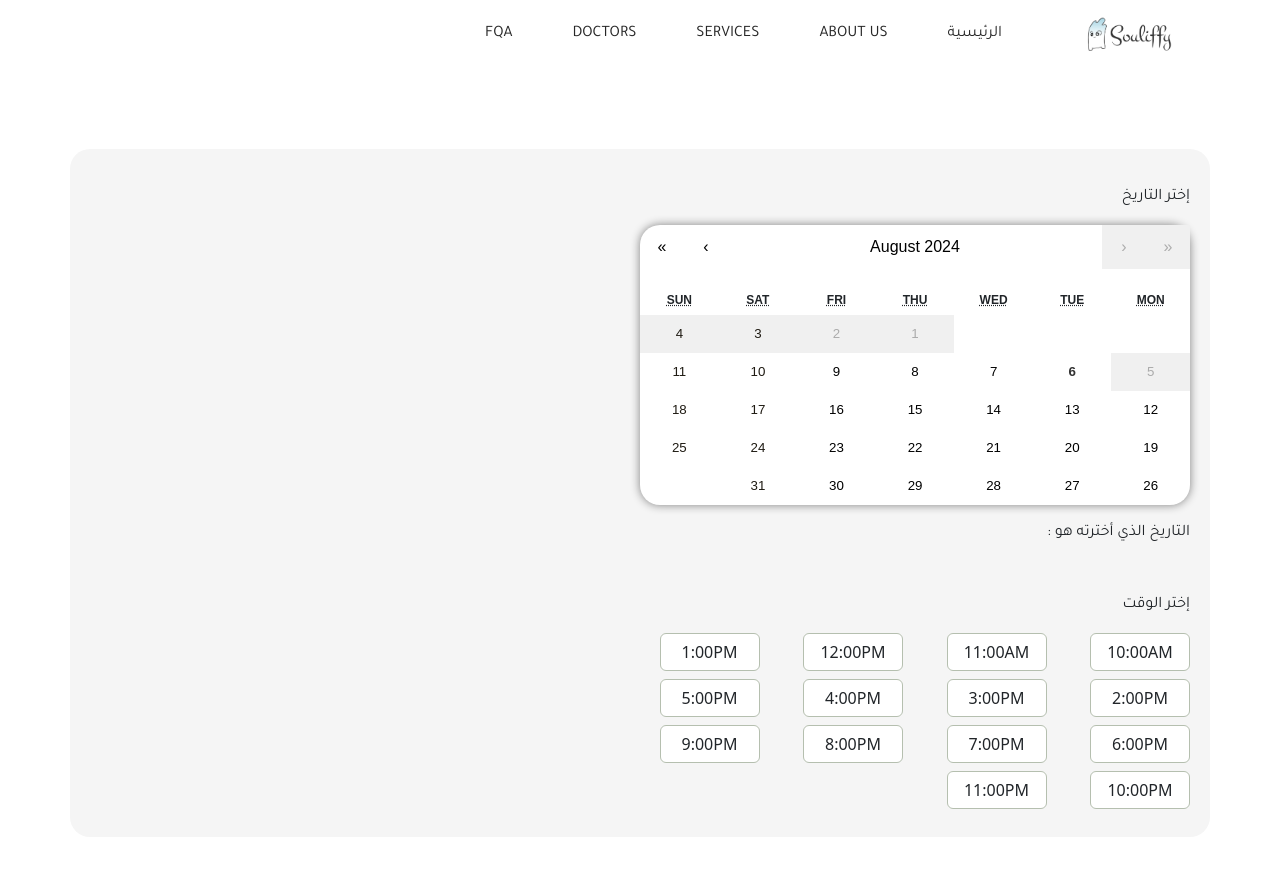
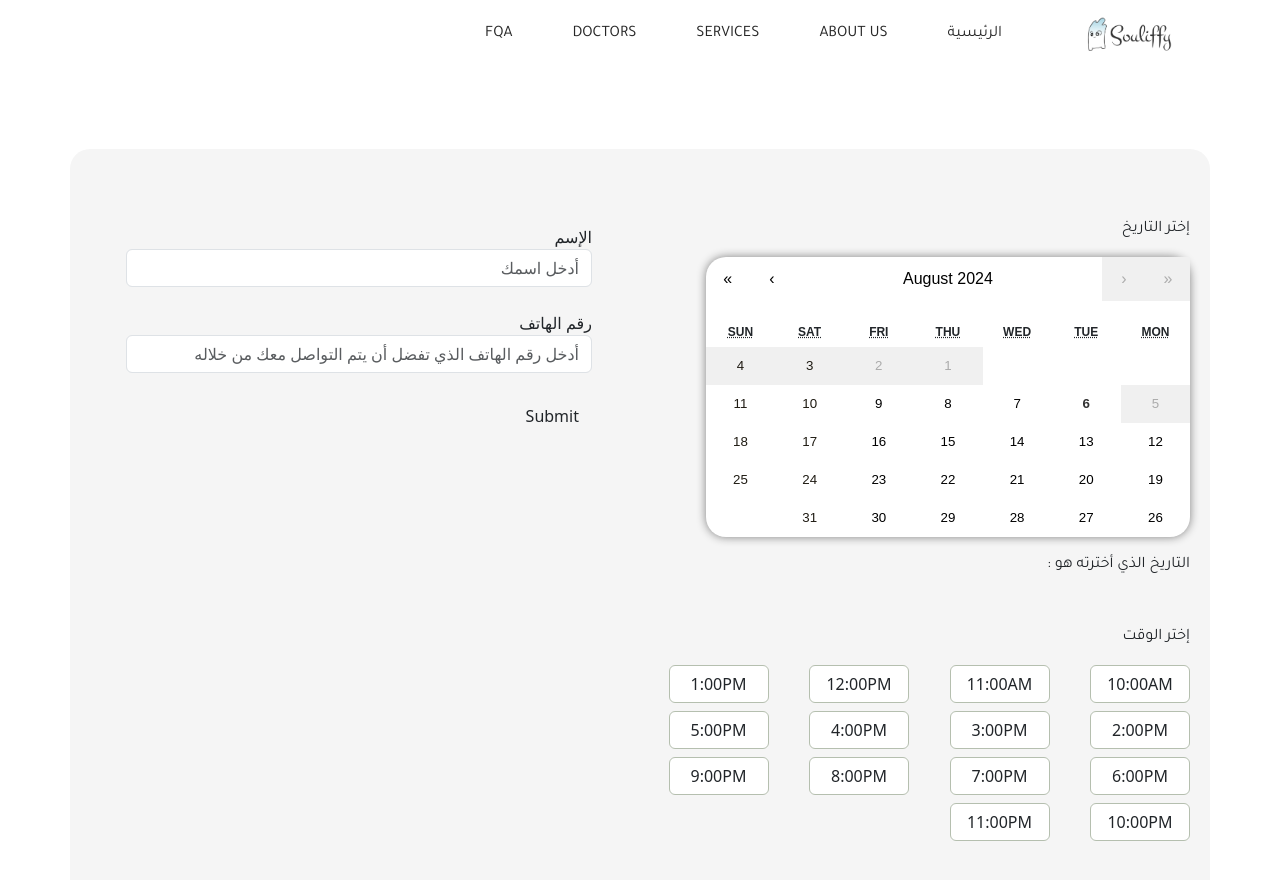
Before and after one commit to Siver29/souliffy, a React (Create React App) app: page / in a window 1280 px wide. Shown: the top 880 px of the page. Built offline with nearby package versions, Linux system fonts and the light colour scheme.

Commit message:
reservation v.0

```diff
--- a/src/App.js
+++ b/src/App.js
@@ -11,7 +11,7 @@ function App() {
       <div className="App">
         <Navbar />
         <Routes>
-        {/* <Route path="/" exact component={HomePage} /> */}
+        {/* <Route path="/home" exact element={<HomePage/>} /> */}
           <Route path="/" element={<Reservation />} />
         </Routes>
       </div>
--- a/src/Components/Calendar/CalenderWrapper.css
+++ b/src/Components/Calendar/CalenderWrapper.css
@@ -3,7 +3,7 @@
   box-shadow: 0px 0 10px gray;
   border-radius: 20px;
   border: 0px solid;
-  width: 50% !important;
+  width: 90% !important;
 }
 @media only screen and (max-width: 768px) {
   .react-calendar {
--- a/src/Components/Calendar/CalenderWrapper.js
+++ b/src/Components/Calendar/CalenderWrapper.js
@@ -15,7 +15,7 @@ function CalenderWrapper() {
   };
 
   return (
-    <div className='w-100 w-md-50  calender-wrapper'>
+    <div className='w-100  calender-wrapper mb-5'>
       <p className='mt-3'>إختر التاريخ</p>
       <Calendar
         onChange={onChange}
--- /dev/null
+++ b/src/Components/ReservationForm/ReservationForm.js
@@ -0,0 +1,19 @@
+import React from 'react'
+
+export default function ReservationForm() {
+  return (
+    <div>
+        <form>
+        <div className="form-group mb-4">
+            <label for="exampleInputEmail1">الإسم</label>
+            <input type="text" className="form-control" id="exampleInputName" aria-describedby="nameHelp" placeholder="أدخل اسمك"/>
+        </div>
+        <div className="form-group mb-4">
+            <label for="exampleInputPassword1">رقم الهاتف</label>
+            <input type="text" className="form-control" id="exampleInputphone" placeholder="أدخل رقم الهاتف الذي تفضل أن يتم التواصل معك من خلاله"/>
+        </div>
+        <button type="submit" className="btn ">Submit</button>
+        </form>
+    </div>
+  )
+}
--- a/src/Components/Times/Times.css
+++ b/src/Components/Times/Times.css
@@ -3,3 +3,6 @@
     background-color: var(--primary-bg-color);
     width: 100px;
 }
+.timeCard:hover{
+    background-color: var(--secondary-green-color);
+}
--- a/src/Pages/Reservation/Reservation.js
+++ b/src/Pages/Reservation/Reservation.js
@@ -1,16 +1,22 @@
 import React from 'react'
 import CalenderWrapper from '../../Components/Calendar/CalenderWrapper'
 import Times from '../../Components/Times/Times'
+import ReservationForm from '../../Components/ReservationForm/ReservationForm'
 import './Reservation.css'
 
 function Reservation() {
   const times = ['10:00AM', '11:00AM', '12:00PM', '1:00PM', '2:00PM', '3:00PM', '4:00PM'
     , '5:00PM', '6:00PM', '7:00PM', '8:00PM', '9:00PM', '10:00PM', '11:00PM']
+
   return (
     <section className='reservation-page'>
       <div className='container reservation-bg'>
+        <div className='row'>
+          <div className='col-12 col-md-6'>
+            <div className=' w-100 mt-5'>
               <CalenderWrapper />
-        <div className=' w-50 mt-5'>
+            </div>
+            <div className=' w-100 mb-5'>
               <p>إختر الوقت</p>
               <div className='row'>
                 {times.map((time, index) => (
@@ -19,6 +25,13 @@ function Reservation() {
               </div>
             </div>
           </div>
+          <div className='col-12 col-md-6 p-5'>
+            <div className='mt-2'>
+              <ReservationForm/>
+            </div>
+          </div>
+        </div>
+      </div>
     </section>
   )
 }
```
Also changed, not shown: src/Components/ReservationForm/ReservationForm.css (added). Lines whose indentation alone changed are shown as unchanged.
